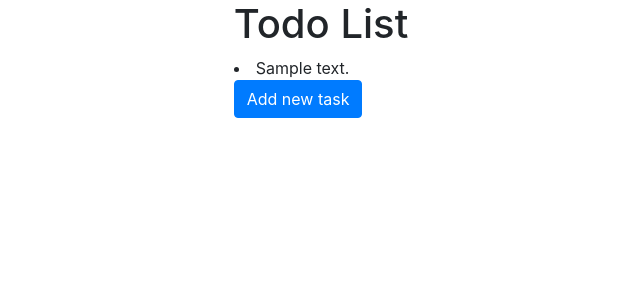
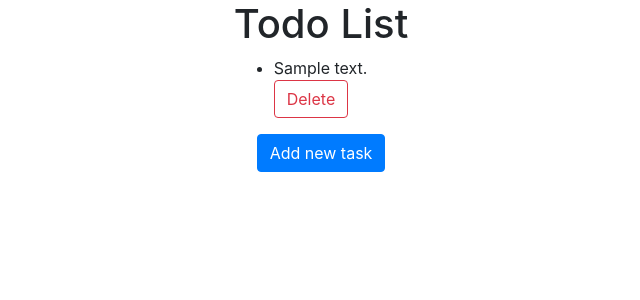
Before and after one commit to archerismybae/Todo-List, a Django app: template todo_list/templates/home.html in a window 1280 px wide. Shown: the top 300 px of the page, without its empty margins (319-959 px from the left). Run offline with Django 3.2, Linux system fonts and the light colour scheme; the template is opened without the code that fills it: most values are stand-ins (such as "Sample title", 1, 10 or a date in 2020); some libraries are stand-ins or nearby versions.

Commit message:
Final Update

```diff
--- a/todo_list/forms.py
+++ b/todo_list/forms.py
@@ -6,3 +6,6 @@ class TodoListForm(forms.ModelForm):
     class Meta:
         model = TodoListItem
         fields = ['content']
+        labels = {
+            'content': 'Add task'
+        }
--- a/todo_list/models.py
+++ b/todo_list/models.py
@@ -1,7 +1,7 @@
 from django.db import models
 
 class TodoListItem(models.Model):
-    content = models.CharField(max_length=300)
+    content = models.CharField(max_length=400)
 
     def __str__(self):
         return self.content
--- a/todo_list/templates/home.html
+++ b/todo_list/templates/home.html
@@ -1,7 +1,16 @@
 {% extends "layout.html" %}
 {% block content %}
         {% for item in items %}
-            <li>{{ item.content }}</li>
+            <ul>
+            <li>{{ item.content }}
+                <form action= "/delete/{{ item.id }}/" method = "post">
+                    {% csrf_token %}
+                    <input type = "submit" value="Delete" class="btn btn-outline-danger">
+                </form>
+            </li>
+            </ul>
         {% endfor %}
-        <a class="btn btn-primary" href="{% url 'form' %}" role="button">Add new task</a>
+        <div class="col text-center">
+            <a class="btn btn-primary" href="{% url 'form' %}" role="button">Add new task</a>
+        </div>
 {% endblock %}
--- a/todo_list/urls.py
+++ b/todo_list/urls.py
@@ -1,7 +1,8 @@
 from django.urls import path
-from todo_list.views import home, enter_task
+from todo_list.views import home, enter_task, delete_items
 
 urlpatterns = [
     path('', home, name = 'home'),
-    path('form/', enter_task, name = 'form')
+    path('form/', enter_task, name = 'form'),
+    path('delete/<int:item>/', delete_items, name = 'delete' )
 ]
--- a/todo_list/views.py
+++ b/todo_list/views.py
@@ -21,3 +21,8 @@ def enter_task(request):
     else:
         form = TodoListForm(auto_id=False)
     return render(request, 'form.html', {'form': form})
+
+def delete_items(request, item):
+    del_obj = TodoListItem.objects.get(id=item)
+    del_obj.delete()
+    return HttpResponseRedirect('/')
```
Also changed, not shown: todo_list/templates/form.html (+5 -3 lines), db.sqlite3.
